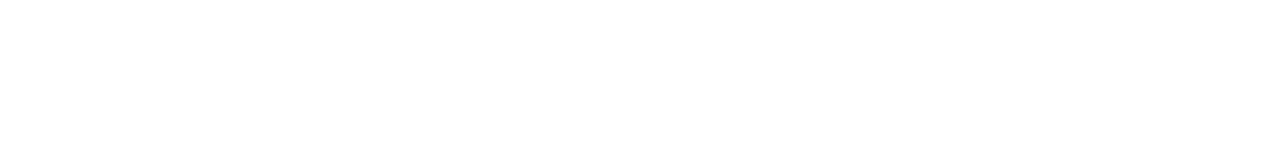
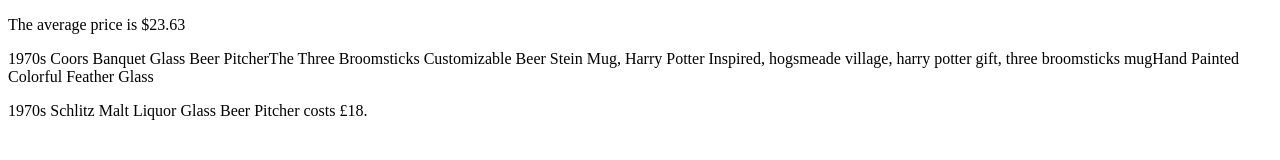
Before and after one commit to charlahcodes/etsy-items, a plain HTML site: page index.html in a window 1280 px wide. Drawn offline with Linux system fonts and the light colour scheme.

Commit message:
Done with first 3 js questions

```diff
--- a/index.html
+++ b/index.html
@@ -6,6 +6,10 @@
 </head>
 <body>
 
+  <p id="answer1"></p>
+  <p id="answer2"></p>
+  <p id="answer3"></p>
+
 <script src="js/items.js"></script>
 <script src="js/main.js"></script>
 </body>
--- a/js/main.js
+++ b/js/main.js
@@ -1,4 +1,73 @@
 (function () {
+
+
+// 1. Show me how to calculate the average price of all items.
+
+ // Create an array of just the prices
+  var prices = items.map( function (item) {
+    return item.price;
+  });
+  console.log(prices);
+
+  // Add all of the prices together
+  var sum = prices.reduce( function (prev, next) {
+    return prev + next;
+  });
+  console.log(sum);
+
+  // Divide by total number of items
+  var avg = sum / prices.length;
+  console.log(avg);
+
+  // Convert it to 2 decimal places
+  var converted = avg.toFixed(2);
+  console.log(converted);
+
+  // Make it a string
+  var str1 = 'The average price is $' + converted;
+
+  // Make it show up on the page
+
+    // Find our answer element
+  var answer1 = document.querySelector('#answer1');
+    // Create a node from our above answer ready for the DOM
+  var textNode1 = document.createTextNode(str1);
+    // Append newly created node to our answer element
+  answer1.appendChild(textNode1);
+
+
+// 2. Show me how to get an array of items that cost between $14.00 and $18.00 USD.
+
+var str2 = "";
+items.filter(function(filter14to18) {
+  if ((filter14to18.price > 14) && (filter14to18.price < 18)) {
+    str2 += filter14to18.title;
+  };
+});
+
+var answer2 = document.querySelector('#answer2');
+var textNode2 = document.createTextNode(str2);
+answer2.appendChild(textNode2);
+
+// // 3. Which item has a "GBP" currency code? Display its name and price.
+
+var str3 = "";
+items.filter(function(filterCurrency) {
+  if (filterCurrency.currency_code === "GBP" ) {
+    str3 += filterCurrency.title + ' costs £' + filterCurrency.price + '.';
+  };
+});
+
+var answer3 = document.querySelector('#answer3');
+var textNode3 = document.createTextNode(str3);
+answer3.appendChild(textNode3);
+
+// 4. Display a list of all items who are made of wood.
+
+items.material.filter(function(item) {
+  console.log(item.material);
+});
+
 
 
 
```
Also changed, not shown: 1 other file.
